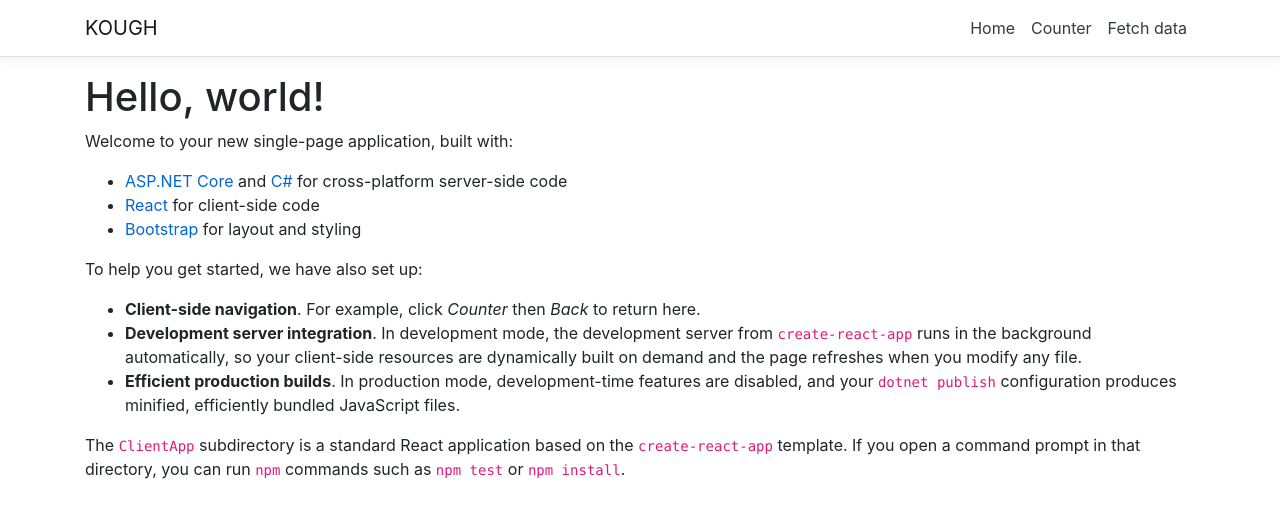
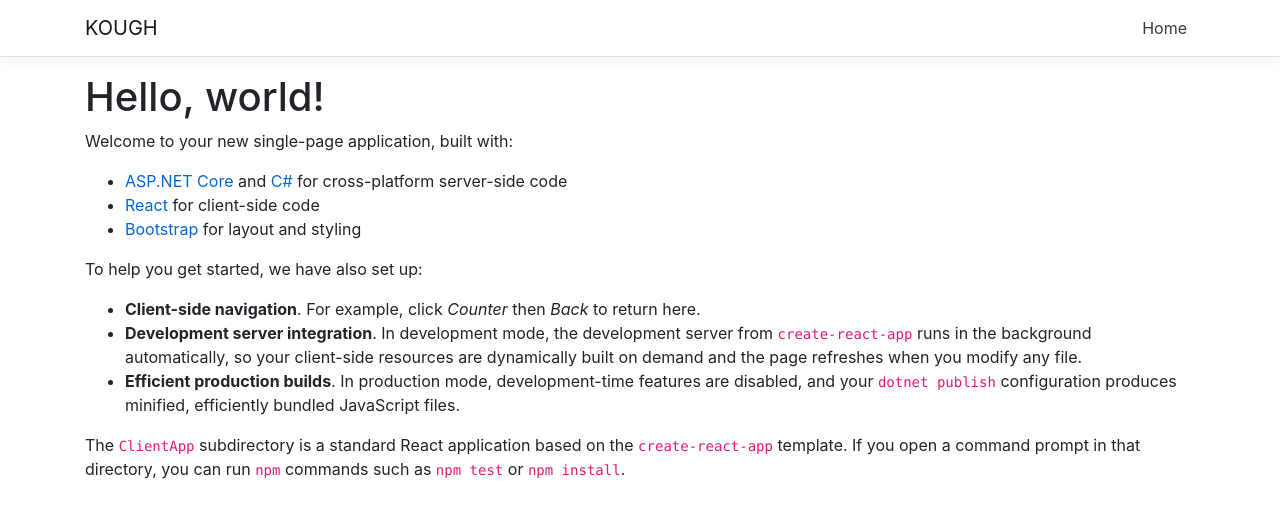
Before and after one commit to jsnieg/tse-assignment, a React (Create React App) app in the folder KOUGH/KOUGH/ClientApp/: page / in a window 1280 px wide. Shown: the top 518 px of the page. Built offline with nearby package versions, Linux system fonts and the light colour scheme.

Commit message:
refactor

```diff
--- a/KOUGH/KOUGH/ClientApp/src/App.js
+++ b/KOUGH/KOUGH/ClientApp/src/App.js
@@ -2,8 +2,6 @@ import React, { Component } from 'react';
 import { Route } from 'react-router';
 import { Layout } from './components/Layout';
 import { Home } from './components/Home';
-import { FetchData } from './components/FetchData';
-import { Counter } from './components/Counter';
 
 import './custom.css'
 
@@ -14,8 +12,6 @@ export default class App extends Component {
     return (
       <Layout>
         <Route exact path='/' component={Home} />
-        <Route path='/counter' component={Counter} />
-        <Route path='/fetch-data' component={FetchData} />
       </Layout>
     );
   }
--- a/KOUGH/KOUGH/ClientApp/src/components/NavMenu.js
+++ b/KOUGH/KOUGH/ClientApp/src/components/NavMenu.js
@@ -33,12 +33,6 @@ export class NavMenu extends Component {
                 <NavItem>
                   <NavLink tag={Link} className="text-dark" to="/">Home</NavLink>
                 </NavItem>
-                <NavItem>
-                  <NavLink tag={Link} className="text-dark" to="/counter">Counter</NavLink>
-                </NavItem>
-                <NavItem>
-                  <NavLink tag={Link} className="text-dark" to="/fetch-data">Fetch data</NavLink>
-                </NavItem>
               </ul>
             </Collapse>
           </Container>
```
Also changed, not shown: 1 other file (tests, documents, lock files or other folders).
